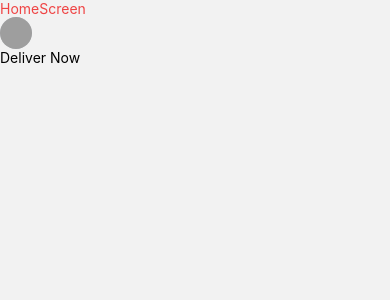
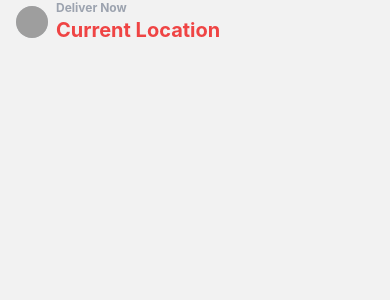
Before and after one commit to koomekevo/fetchry, a React Native app: screen /Home in a window 390 px wide. Shown: the top 300 px of the page. Built offline with nearby package versions, Linux system fonts and the light colour scheme; grey boxes are pictures that could not be loaded.

Commit message:
Add styling for Current Location and Deliver Now

```diff
--- a/screens/HomeScreen.js
+++ b/screens/HomeScreen.js
@@ -13,19 +13,21 @@ export default function HomeScreen() {
 
   return (
     <SafeAreaView>
-      <Text className="text-red-500">HomeScreen</Text>
+      <Text className="text-red-500">
         {/* Header */}
-      <View>
+        <View className="flex-row pb-3 items-center mx-4 space-x-2">
           <Image
             source={{
-            uri: 'https://links.papareact.com/wru'
+              uri: "https://links.papareact.com/wru",
             }}
-          className='h-7 w-7 bg-gray-300 p-4 rounded-full'
+            className="h-7 w-7 bg-gray-300 p-4 rounded-full"
           />
+          <View>
+            <Text className="font-bold text-gray-400 text-xs">Deliver Now</Text>
+            <Text className="font-bold text-xl">Current Location</Text>
           </View>
-      <View>
-        <Text>Deliver Now</Text>
         </View>
+      </Text>
     </SafeAreaView>
   );
 }
```
Lines whose indentation alone changed are shown as unchanged.
